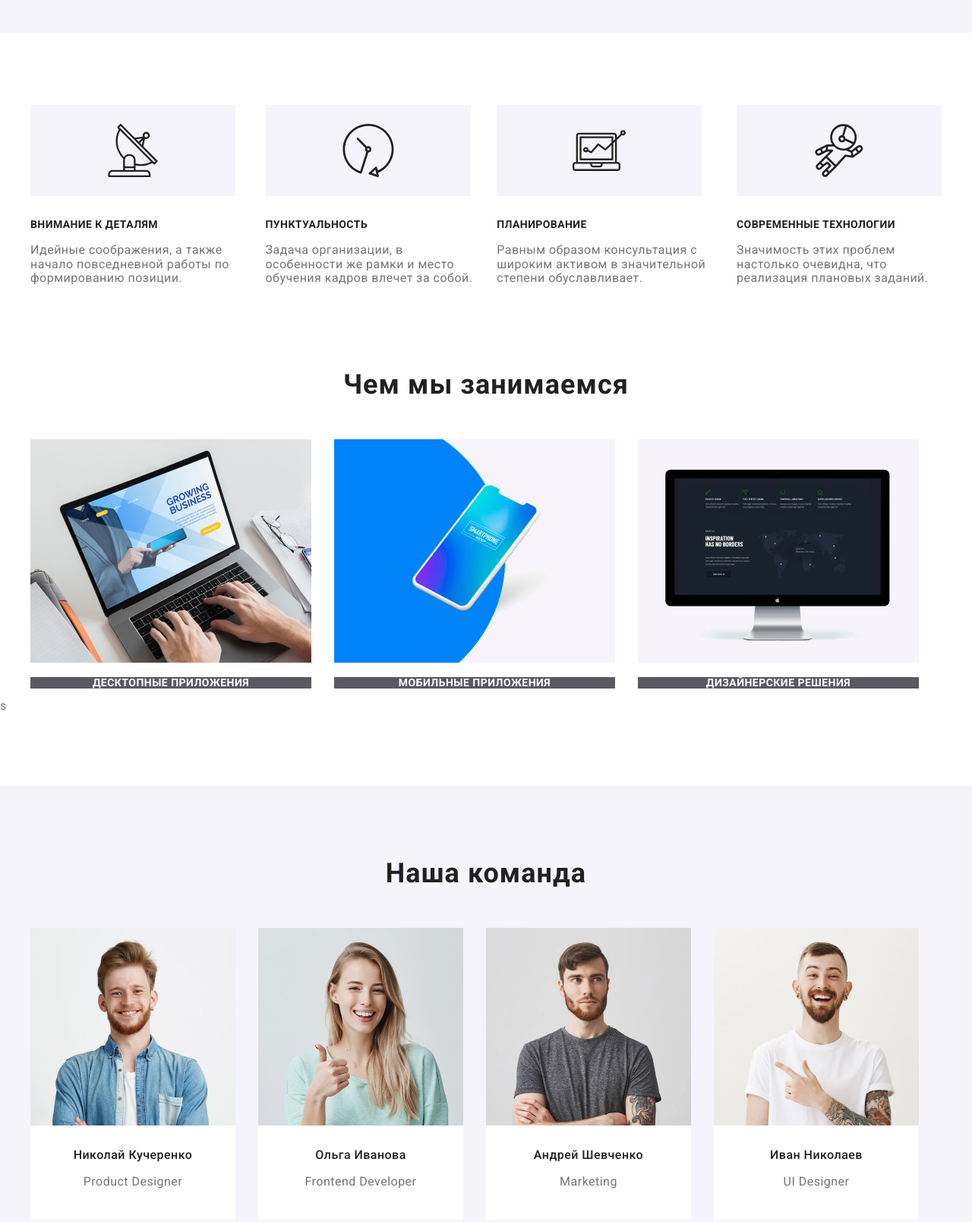
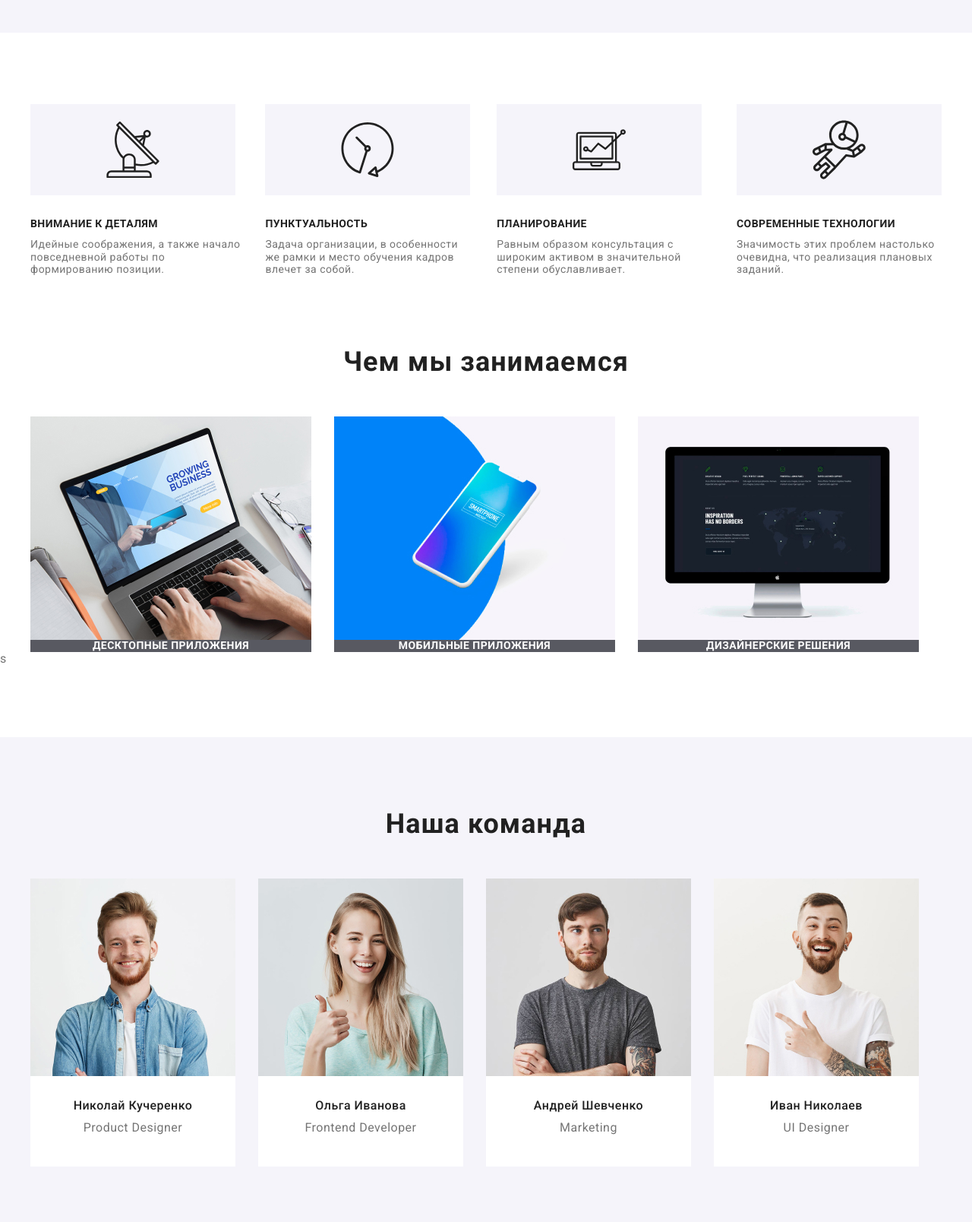
Before and after one commit to marvall/goit-markup-hw-03, a plain HTML site: page index.html in a window 1280 px wide. Shown: the part 640-2248 px from the top of the page at 76% size. Drawn offline with Linux system fonts and the light colour scheme.

Commit message:
Fix-Errors
-> rename class "container"
-> make class "section" add this class to sections index.html portfolio.html
-> add style to all img
-> reset margin to ".what-we-do .description" ; ".our-team-list .description"; "product-type"; "our-principles .description"

```diff
--- a/css/style.css
+++ b/css/style.css
@@ -31,6 +31,11 @@ h4 {
   margin-top: 0px;
   margin-bottom: 0px;
 }
+img {
+  display: block;
+  max-width: 100%;
+  height: auto;
+}
 /* ---- Styles for most links ----- */
 .link {
   text-decoration: none;
@@ -50,12 +55,16 @@ h4 {
 .social-page > li:not(:last-child) {
   margin-right: 10px;
 }
-.conteiner {
+.container {
   width: 1200px;
   padding-left: 15px;
   padding-right: 15px;
   margin-left: auto;
   margin-right: auto;
+}
+.section {
+  padding-top: 94px;
+  padding-bottom: 94px;
 }
 .section-title {
   margin-bottom: 50px;
@@ -71,7 +80,7 @@ h4 {
 .header {
   border-bottom: 1px solid #ececec;
 }
-.header > .conteiner {
+.header > .container {
   display: flex;
 }
 
@@ -182,8 +191,7 @@ h4 {
 }
 /* ---- SECTIOND "Наши Принципы" ---- */
 .principles-section {
-  padding-top: 95px;
-  padding-bottom: 95px;
+  padding-bottom: 0px;
 }
 .our-principles {
   display: flex;
@@ -198,7 +206,7 @@ h4 {
 .our-principles > li:not(:last-child) {
   margin-right: 30px;
 }
-.principles-img-conteiner {
+.principles-img-container {
   display: flex;
   justify-content: center;
   align-content: center;
@@ -207,20 +215,16 @@ h4 {
   margin-bottom: 30px;
   background-color: var(--bg-button);
 }
-.our-principles img {
-  margin: auto;
-  /* margin-bottom выровняется до 55 когда отрисуется SVG*/
-}
 
 .our-principles .description {
   font-weight: 400;
   font-size: 14px;
   line-height: 1.17em;
+  margin: 0px;
 }
 
 /* ----SECTION WHAT WE DO----*/
 .what-we-do {
-  padding-bottom: 95px;
   letter-spacing: 0.03em;
 }
 .what-we-do-list {
@@ -238,11 +242,10 @@ h4 {
   line-height: 1.14em;
   text-align: center;
   text-transform: uppercase;
+  margin: 0;
 }
 /* ---- SECTION OUR TEAM ----*/
 .our-team {
-  padding-bottom: 95px;
-  padding-top: 95px;
   background-color: var(--bg-button);
   letter-spacing: 0.03em;
 }
@@ -264,6 +267,7 @@ h4 {
   margin-bottom: 10px;
 }
 .our-team-list .description {
+  margin: 0;
   margin-bottom: 16px;
 }
 .our-team-list .social-page {
@@ -291,10 +295,6 @@ h4 {
 }
 
 /* ---- SECTION COMPANY ----*/
-.company {
-  padding-top: 95px;
-  padding-bottom: 95px;
-}
 .company-list {
   display: flex;
 }
@@ -319,7 +319,7 @@ h4 {
   background-color: var(--bg-footer);
   letter-spacing: 0.03em;
 }
-.footer .conteiner {
+.footer .container {
   display: flex;
 }
 .contact .link {
@@ -338,6 +338,8 @@ h4 {
   font-size: 14px;
   line-height: 1.14em;
   text-transform: uppercase;
+  margin: 0;
+  margin-top: 12px;
   margin-bottom: 20px;
 }
 .footer-left-block {
@@ -355,10 +357,7 @@ h4 {
 /*============================================================*/
 
 /* -------PORTFOLIO PAGE--------*/
-.our-product {
-  padding-bottom: 95px;
-  padding-top: 95px;
-}
+
 /*---Filter-button---*/
 .filter-menu {
   display: flex;
@@ -400,6 +399,7 @@ h4 {
   letter-spacing: 0.06em;
 }
 .product-type {
+  margin: 0;
   color: var(--main-text-color);
   font-weight: 400;
   font-size: 16px;
--- a/index.html
+++ b/index.html
@@ -13,7 +13,7 @@
   </head>
   <body>
     <header class="header">
-      <div class="conteiner">
+      <div class="container">
         <!-- Основной блок навигации + контакты.  -->
         <nav class="main-navigation">
           <a class="logo link" href="./index.html" lang="en"
@@ -49,7 +49,7 @@
     </header>
     <main>
       <!-- Hero секция-->
-      <section class="hero-section">
+      <section class="hero-section section">
         <h1 class="hero title">
           Эффективные решения<br />
           для вашего бизнеса
@@ -59,12 +59,12 @@
       <!--
         Секция о нас
       -->
-      <section class="principles-section">
-        <div class="conteiner">
+      <section class="principles-section section">
+        <div class="container">
           <h2 hidden>Наши принципы</h2>
           <ul class="list our-principles">
             <li>
-              <div class="principles-img-conteiner">
+              <div class="principles-img-container">
                 <img
                   src="./images/vector.svg"
                   alt="векторная картинка"
@@ -73,13 +73,13 @@
                 />
               </div>
               <h3 class="title">Внимание к деталям</h3>
-              <p class="descrioption">
+              <p class="description">
                 Идейные соображения, а также начало повседневной работы по
                 формированию позиции.
               </p>
             </li>
             <li>
-              <div class="principles-img-conteiner">
+              <div class="principles-img-container">
                 <img
                   src="./images/vector1.svg"
                   alt="векторная картинка"
@@ -88,13 +88,13 @@
                 />
               </div>
               <h3 class="title">Пунктуальность</h3>
-              <p class="descrioption">
+              <p class="description">
                 Задача организации, в особенности же рамки и место обучения
                 кадров влечет за собой.
               </p>
             </li>
             <li>
-              <div class="principles-img-conteiner">
+              <div class="principles-img-container">
                 <img
                   src="./images/vector2.svg"
                   alt="векторная картинка"
@@ -103,13 +103,13 @@
                 />
               </div>
               <h3 class="title">Планирование</h3>
-              <p class="descrioption">
+              <p class="description">
                 Равным образом консультация с широким активом в значительной
                 степени обуславливает.
               </p>
             </li>
             <li>
-              <div class="principles-img-conteiner">
+              <div class="principles-img-container">
                 <img
                   src="./images/vector3.svg"
                   alt="векторная картинка"
@@ -118,7 +118,7 @@
                 />
               </div>
               <h3 class="title">Современные технологии</h3>
-              <p class="descrioption">
+              <p class="description">
                 Значимость этих проблем настолько очевидна, что реализация
                 плановых заданий.
               </p>
@@ -127,8 +127,8 @@
         </div>
       </section>
       <!-- Секция чем мы занимаемся -->
-      <section class="what-we-do">
-        <div class="conteiner">
+      <section class="what-we-do section">
+        <div class="container">
           <h2 class="section-title">Чем мы занимаемся</h2>
           <ul class="list what-we-do-list">
             <li>
@@ -165,8 +165,8 @@
       <!--
         Секция наша комманда. иконки  соц.сетей должны быть добавлены СSS
       -->
-      <section class="our-team">
-        <div class="conteiner">
+      <section class="our-team section">
+        <div class="container">
           <h2 class="section-title">Наша команда</h2>
           <ul class="list our-team-list">
             <li>
@@ -261,8 +261,8 @@
         </div>
       </section>
       <!-- Секция Постоянные клиенты-->
-      <section class="company">
-        <div class="conteiner">
+      <section class="section">
+        <div class="container">
           <h2 class="section-title">Постоянные клиенты</h2>
           <ul class="list company-list">
             <li>
@@ -301,7 +301,7 @@
     </main>
     <!-- подложка сайта.-->
     <footer id="contacts" class="footer">
-      <div class="conteiner">
+      <div class="container">
         <div class="footer-left-block">
           <a class="logo link" href="/"><span>Web</span> Studio</a>
           <ul class="list contact">
```
Also changed, not shown: portfolio.html (+4 -4 lines).
